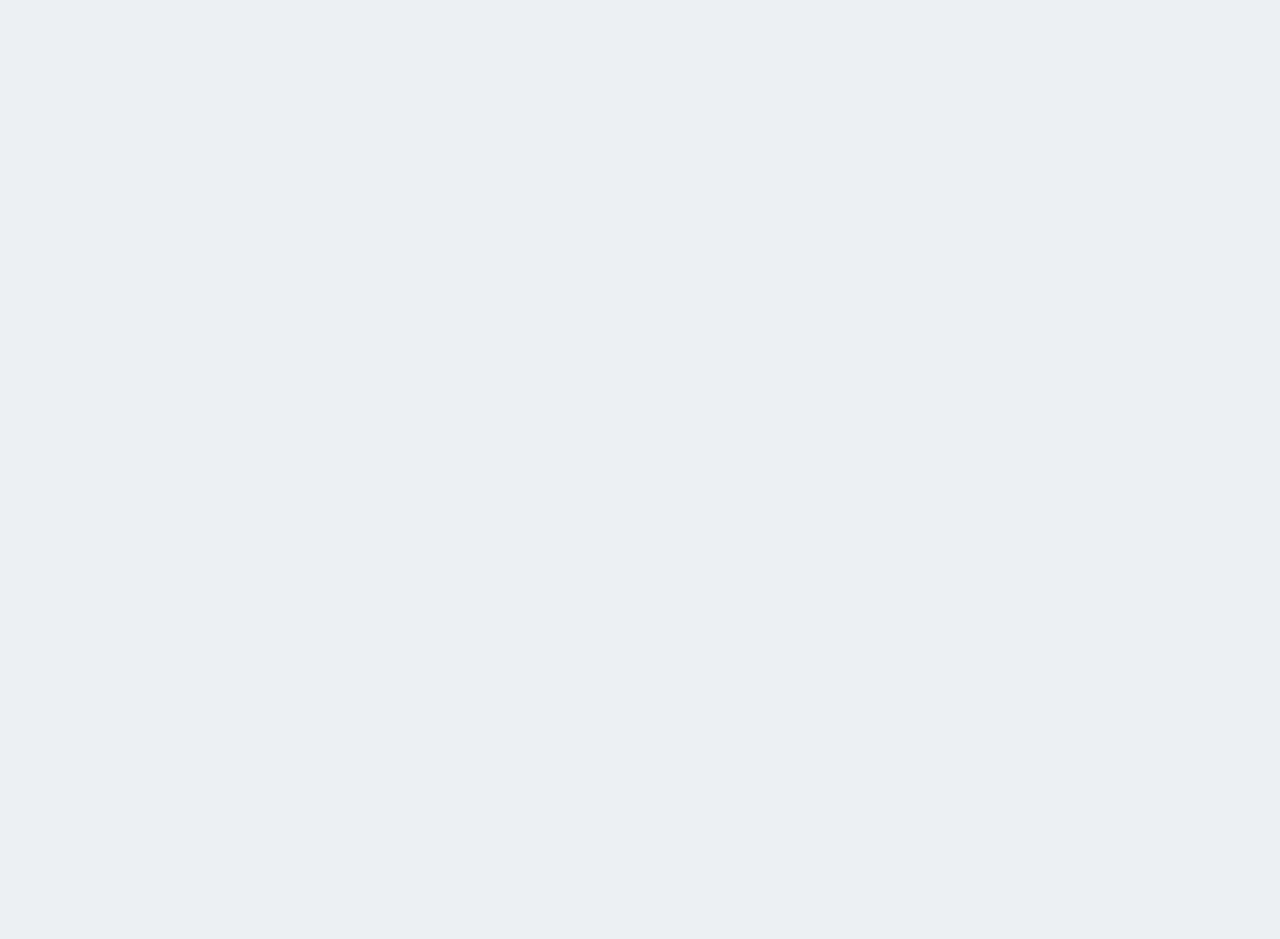
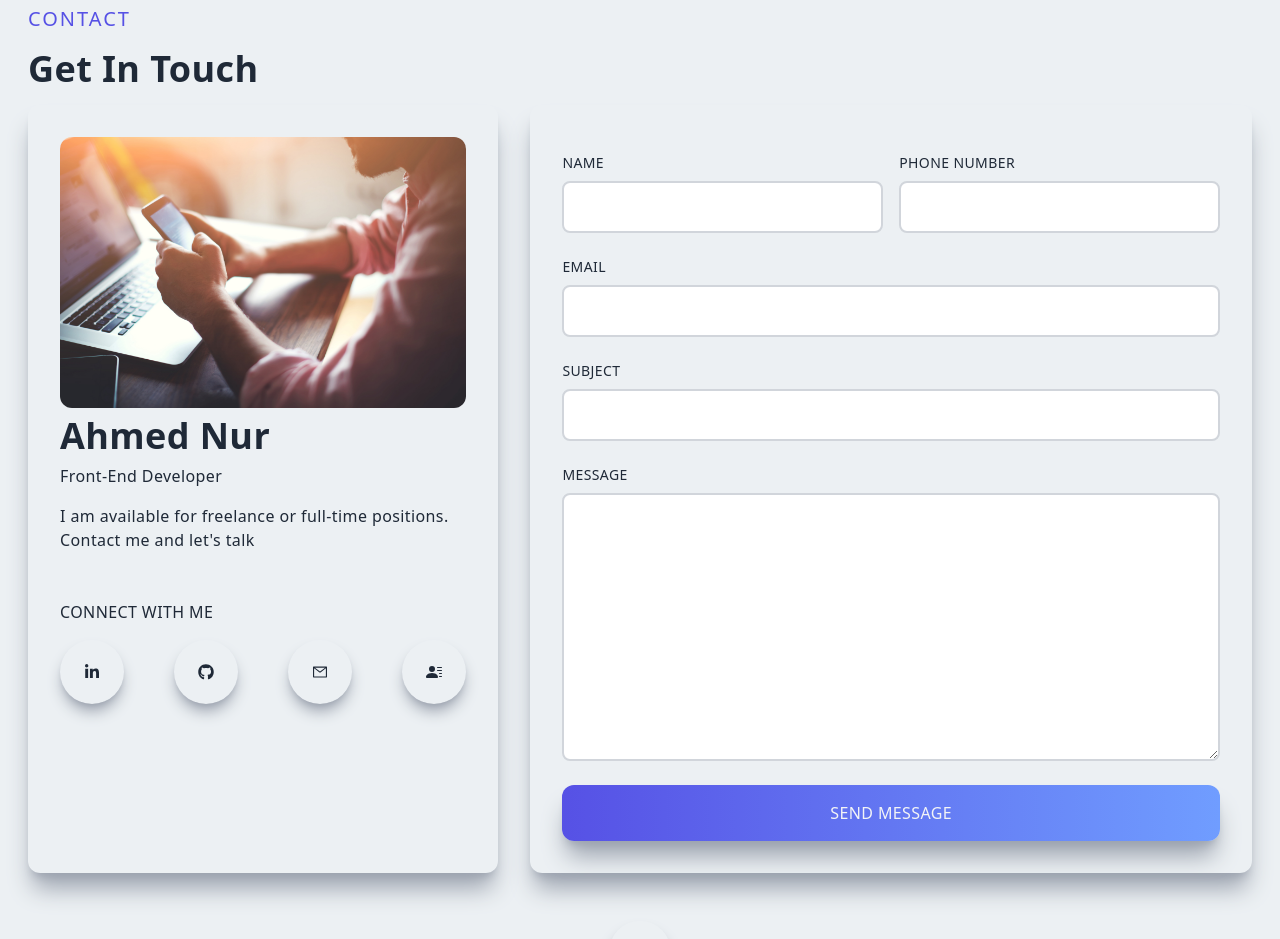
Before and after one commit to lazybump/Portfolio-site-Old, a Next.js app: page / in a window 1280 px wide. Shown: the part 3160-4099 px from the top of the page. Before the commit the page ends 3101 px from the top, so only its background shows below. Built offline with nearby package versions, Linux system fonts and the light colour scheme.

Commit message:
add contact section

```diff
--- /dev/null
+++ b/components/Contact.tsx
@@ -0,0 +1,117 @@
+import Image from "next/image";
+import Link from "next/link";
+import { AiOutlineMail } from "react-icons/ai";
+import { BsFillPersonLinesFill } from "react-icons/bs";
+import { FaGithub, FaLinkedinIn } from "react-icons/fa";
+import contactUsImg from "../public/assets/contactUsImg.jpg";
+import { HiOutlineChevronDoubleUp } from "react-icons/hi";
+
+const Contact: React.FC = () => {
+  return (
+    <div className="w-full lg:h-screen">
+      <div className="max-w-[1240px] m-auto px-2 py-16 w-full">
+        <p className="text-xl tracking-widest uppercase text-[#5651e5]">
+          Contact
+        </p>
+        <h2 className="py-4">Get In Touch</h2>
+        <div className="grid gap-8 lg:grid-cols-5">
+          <div className="w-full h-full col-span-3 p-4 shadow-xl lg:col-span-2 shadow-gray-400 rounded-xl">
+            <div className="h-full lg:p-4">
+              <div>
+                <Image
+                  className="duration-300 ease-in rounded-xl hover:scale-105"
+                  src={contactUsImg}
+                  alt="/"
+                />
+              </div>
+              <div>
+                <h2 className="py-2">Ahmed Nur</h2>
+                <p>Front-End Developer</p>
+                <p className="py-4">
+                  I am available for freelance or full-time positions. Contact
+                  me and let's talk
+                </p>
+              </div>
+              <div>
+                <p className="pt-8 uppercase">Connect With Me</p>
+                <div className="flex items-center justify-between py-4">
+                  <div className="p-6 duration-300 ease-in rounded-full shadow-lg cursor-pointer shadow-gray-400 hover:scale-110">
+                    <FaLinkedinIn />
+                  </div>
+                  <div className="p-6 duration-300 ease-in rounded-full shadow-lg cursor-pointer shadow-gray-400 hover:scale-110">
+                    <FaGithub />
+                  </div>
+                  <div className="p-6 duration-300 ease-in rounded-full shadow-lg cursor-pointer shadow-gray-400 hover:scale-110">
+                    <AiOutlineMail />
+                  </div>
+                  <div className="p-6 duration-300 ease-in rounded-full shadow-lg cursor-pointer shadow-gray-400 hover:scale-110">
+                    <BsFillPersonLinesFill />
+                  </div>
+                </div>
+              </div>
+            </div>
+          </div>
+
+          <div className="w-full h-auto col-span-3 shadow-xl shadow-gray-400 rounded-xl lg:p-4">
+            <div className="p-4">
+              <form>
+                <div className="grid w-full gap-4 py-2 md:grid-cols-2">
+                  <div className="flex flex-col">
+                    <label className="py-2 text-sm uppercase">Name</label>
+                    <input
+                      className="flex p-3 border-2 border-gray-300 rounded-lg"
+                      type="text"
+                    />
+                  </div>
+
+                  <div className="flex flex-col">
+                    <label className="py-2 text-sm uppercase">
+                      Phone Number
+                    </label>
+                    <input
+                      className="flex p-3 border-2 border-gray-300 rounded-lg"
+                      type="text"
+                    />
+                  </div>
+                </div>
+                <div className="flex flex-col py-2">
+                  <label className="py-2 text-sm uppercase">Email</label>
+                  <input
+                    className="flex p-3 border-2 border-gray-300 rounded-lg"
+                    type="email"
+                  />
+                </div>
+                <div className="flex flex-col py-2">
+                  <label className="py-2 text-sm uppercase">Subject</label>
+                  <input
+                    className="flex p-3 border-2 border-gray-300 rounded-lg"
+                    type="text"
+                  />
+                </div>
+                <div className="flex flex-col py-2">
+                  <label className="py-2 text-sm uppercase">Message</label>
+                  <textarea
+                    className="p-3 border-2 border-gray-300 rounded-lg"
+                    rows={10}
+                  ></textarea>
+                </div>
+                <button className="w-full p-4 mt-4 text-gray-100">
+                  Send Message
+                </button>
+              </form>
+            </div>
+          </div>
+        </div>
+        <div className="flex justify-center py-12">
+          <Link href="/">
+            <div className="p-4 duration-300 ease-in rounded-full shadow-lg cursor-pointer shadow-gray-400 hover:scale-110">
+              <HiOutlineChevronDoubleUp className="text-[#5651e5]" size={30} />
+            </div>
+          </Link>
+        </div>
+      </div>
+    </div>
+  );
+};
+
+export default Contact;
--- a/pages/index.tsx
+++ b/pages/index.tsx
@@ -1,6 +1,7 @@
 import Head from "next/head";
 import Image from "next/image";
 import About from "../components/About";
+import Contact from "../components/Contact";
 import Main from "../components/Main";
 import NavBar from "../components/NavBar";
 import Projects from "../components/Projects";
@@ -19,6 +20,7 @@
       <About />
       <Skills />
       <Projects />
+      <Contact />
     </div>
   );
 }
--- a/public/data/projects.json
+++ b/public/data/projects.json
@@ -1,13 +1,13 @@
 [
   {
     "id": 1,
-    "title": "Shopping Cart",
+    "title": "E-commerce App",
     "imgUrl": "/assets/projects/shoppingCart.jpg",
     "projectUrl": "/shopping-cart"
   },
   {
     "id": 2,
-    "title": "Symphony",
+    "title": "Spotify-tracker App",
     "imgUrl": "/assets/projects/symphony.jpg",
     "projectUrl": "/symphony"
   }
```
Also changed, not shown: public/assets/contactUsImg.jpg (added).
